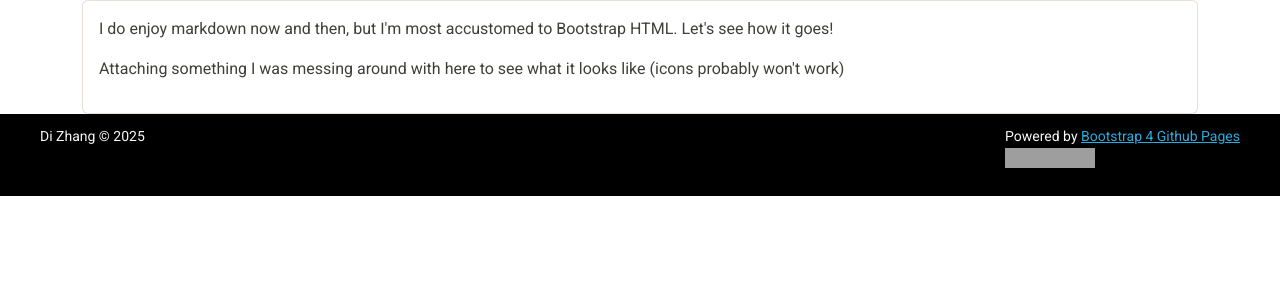
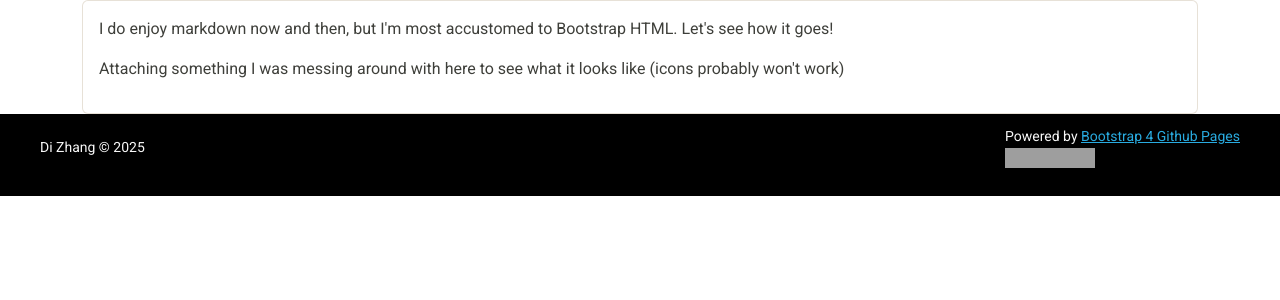
Before and after one commit to zhangdi33/zhangdi33.github.io, a Jekyll site: the page built from index.html, in a window 1280 px wide. Shown: the top 300 px of the page. Built offline with Jekyll 4.4.1, drawn with Linux system fonts in a browser that asks for light colours; grey boxes are pictures that could not be loaded.

Commit message:
Update footer.html

```diff
--- a/_includes/footer.html
+++ b/_includes/footer.html
@@ -1,6 +1,6 @@
 <div class="card border-0 rounded-0 px-5 py-2" style="background-color:#000000;color:#f7f7f7;">
   <div class="row no-gutters">
-    <div class="col-lg p-1">
+    <div class="col-lg p-1 my-auto">
       <p class="small">
         Di Zhang © 2025
       </p>
```
